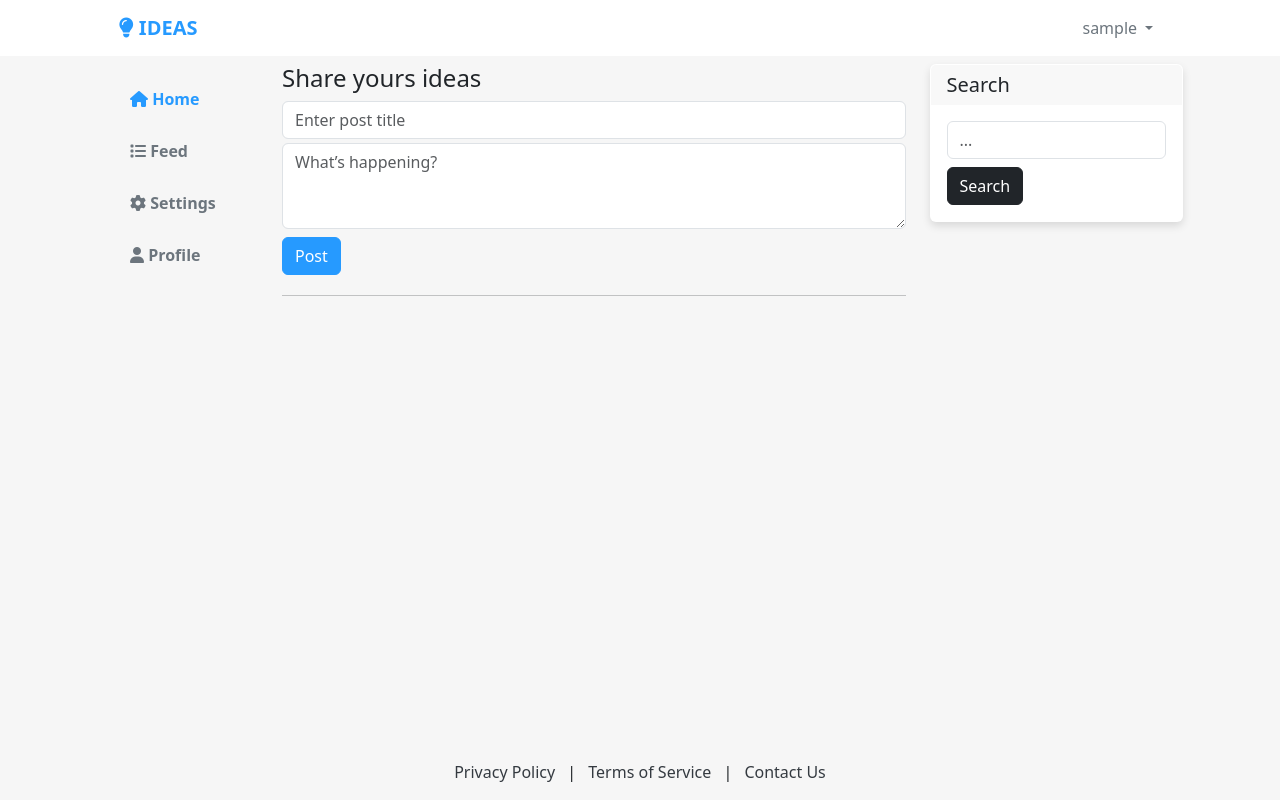
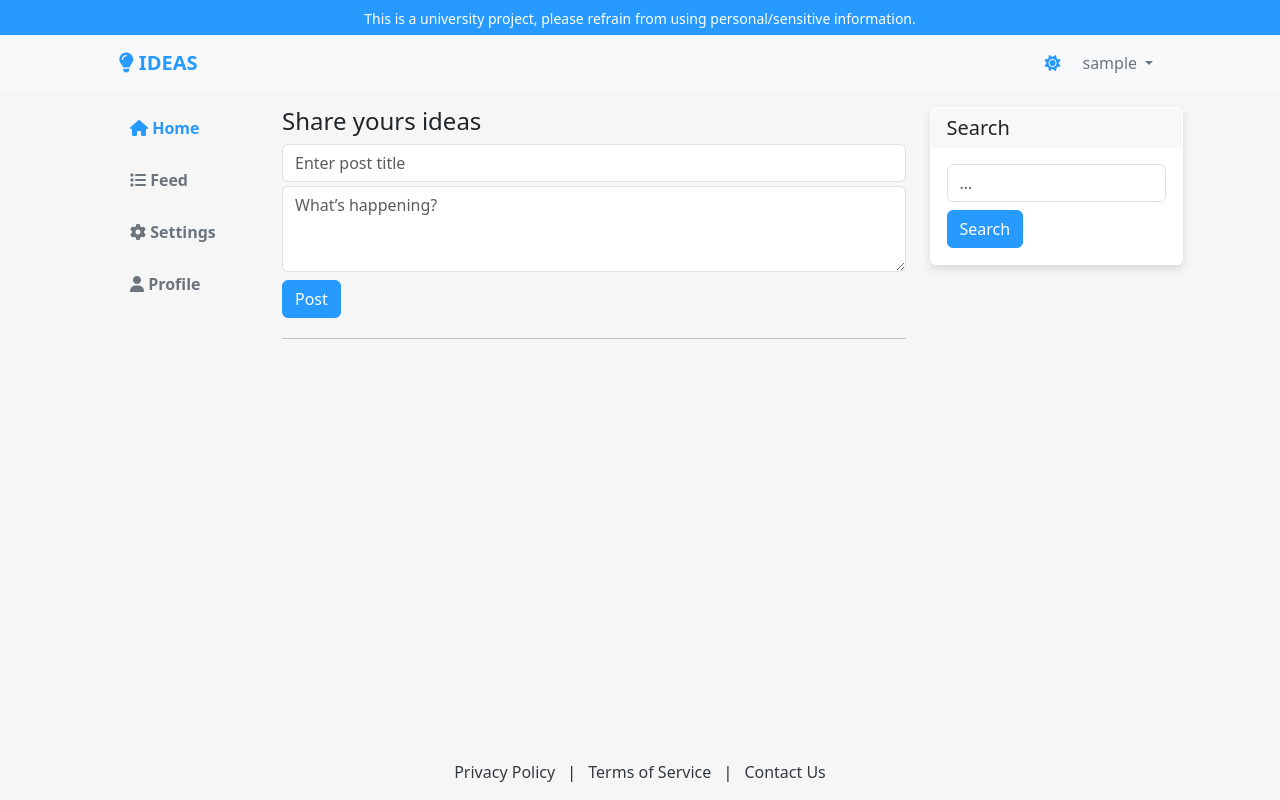
Before and after one commit to NikitaEdin/IdeasSocial, a Flask app: page / in a window 1280 px wide. Run offline with Flask 3, Linux system fonts and the light colour scheme; the visitor is signed in with stand-in values (Sample User, id 1); data comes from the database, SQL or seed files in the repository; data that the repository does not hold is empty; some libraries are stand-ins or nearby versions.

Commit message:
Added dark-theme

```diff
--- a/app/routes.py
+++ b/app/routes.py
@@ -1,5 +1,5 @@
 import humanize
-from flask import render_template, url_for, flash, redirect, request
+from flask import render_template, url_for, flash, redirect, request, session
 from app import app, db
 from app.forms import PostForm
 from app.models import User, Post
@@ -49,8 +49,14 @@ def home():
     for post in posts:
         post.humanized_time = humanize.naturaltime(datetime.utcnow() - post.date_posted)
 
+    # narrow_note = None
+    # if 'visited' not in session:
+    #     session['visited'] = True
+    narrow_note="This is a university project, please refrain from using personal/sensitive information."
+
     return render_template("home.html", title='Home', current_page='home',
-                           posts=posts, form=form, suggested_users=suggested_users)
+                           posts=posts, form=form, suggested_users=suggested_users,
+                           narrow_note=narrow_note)
 
 
 
--- a/app/routes_post.py
+++ b/app/routes_post.py
@@ -87,12 +87,10 @@ def delete_post(post_id):
         flash("You are not authorized to delete this post.", "danger")
         return redirect(url_for("/posts/view_post", post_id=post.id))
 
-
-    # Find and delete all comments associated with this post
+    # Find and delete all comments associated with post
     comments = Comment.query.filter_by(post_id=post.id).all()
     for comment in comments:
         db.session.delete(comment)
-
 
     db.session.delete(post)
     db.session.commit()
@@ -112,8 +110,6 @@ def delete_comment(comment_id):
     flash('The comment has been deleted successfully.', 'success')
     # Redirect back to post
     return redirect(url_for('view_post', post_id=comment.post_id))
-
-
 
 
 @app.route('/like/<int:post_id>', methods=['POST'])
--- a/app/static/main.css
+++ b/app/static/main.css
@@ -4,6 +4,18 @@
     --accent-press-colour: #275F80;
 
     --success-colour: #03BD5B;
+    --danger-colour: #dc3545;
+
+    /* Dark theme */
+    --dark-colour-main: #121212;
+    --dark-colour-secondary: #242427;
+    --dark-colour-light: #1a1e26;
+    --dark-colour-light2: #2f333a;
+    --dark-colour-light3: #535356;
+    --dark-accent-colour: #26a1ff;
+
+
+
 }
 
 /* ///////////////////// Primary Buttons ///////////////////// */
@@ -43,16 +55,15 @@
 
 /* /////////////////// GLOBAL ///////////////////*/
 
-
-
 /* ///////////////////// Footer alignment ///////////////////// */
 html, body {
     height: 100%;
-    margin: 0; /* Remove default margin */
-    background-color: #F6F6F6;
+    margin: 0;
 }
 
-
+body{
+    background-color: #F6F6F6
+}
 
 .content {
     flex: 1; /* Allow the content area to grow */
@@ -62,7 +73,6 @@ html, body {
 .footer a {
     text-decoration: none;
     color: #343a40;
-
 }
 
 .footer a:hover,
@@ -76,7 +86,7 @@ html, body {
 /* Nav Bar  */
 
 .sticky-top {
-    position: fixed;
+    position: sticky;
     top: 0;
     width: 100%;
     z-index: 1000;
@@ -89,7 +99,6 @@ html, body {
 }
 
 .active {
-    color: var(--green-accent) !important;
     font-weight: 600 !important;
 }
 
@@ -127,7 +136,7 @@ html, body {
 
 .sidebar .nav-link {
     font-size: 16px;
-    color: #6c757d; /* Default link color */
+    color: #6c757d;
 }
 
 .sidebar .nav-link i {
@@ -135,11 +144,11 @@ html, body {
 }
 
 .sidebar .nav-link:hover {
-    color: var(--accent-colour); /* Change link color on hover */
+    color: var(--accent-colour);
 }
 
 .nav-link {
-    color: #6c757d; /* Default color, adjust as necessary */
+    color: #6c757d;
     transition: color 0.3s ease;
 }
 
@@ -180,8 +189,8 @@ html, body {
     display: flex;
     align-items: center;
     justify-content: center;
-    color: #333; /* Color of the text */
-    font-size: 1.5em; /* Size of the text */
+    color: #333;
+    font-size: 1.5em;
     text-align: center;
     z-index: 1; /* Ensure it appears above other content */
 }
@@ -254,3 +263,176 @@ html, body {
     border: 4px solid #DC3545;
     padding: 2px;
 }
+
+
+
+
+.narrow-note {
+    background-color: var(--accent-colour);
+    color: white;
+    text-align: center;
+    font-size: 14px;
+    z-index: 1001;
+    padding-top: 0.5rem;
+    padding-bottom: 0;
+    max-height: 35px;
+    font-weight: 500;
+}
+
+#theme-toggle {
+    cursor: pointer;
+    border: none;
+    background-color: transparent;
+    color: var(--accent-colour);
+    border-radius: 50%;
+}
+
+#theme-toggle:hover {
+    background-color: rgba(0, 0, 0, 0.1); /* Slight dark background on hover */
+}
+
+
+
+
+
+
+
+
+/* DARK */
+
+body.dark{
+    background-color: var(--dark-colour-main);
+    color: white;
+}
+
+.navbar-light{
+    background-color: white;
+}
+
+
+
+
+body.dark .card{
+    background-color: var(--dark-colour-light);
+    color: white;
+}
+
+body.dark .nav-link{
+    color: white;
+}
+
+body.dark .bg-body-tertiary {
+    background-color: var(--dark-colour-light) !important;
+}
+
+body.dark .bg-white{
+    background-color: var(--dark-colour-light) !important;
+}
+
+
+body.dark a{
+    color: var(--dark-accent-colour) !important;
+}
+
+body.dark .text-muted {
+    color: white !important;
+}
+
+body.dark .text-muted2 {
+    color: white !important;
+}
+
+body.dark textarea {
+    background-color: var(--dark-colour-light);
+    color:white !important;
+    border-color: var(--dark-colour-light2);
+
+}
+
+body.dark textarea:focus {
+    background-color: var(--dark-colour-light);
+    color:white !important;
+    border-color: var(--dark-colour-light2);
+}
+
+body.dark .form-control::placeholder{
+    color:white !important;
+}
+
+
+body.dark input {
+    background-color: var(--dark-colour-light);
+    color:white;
+    border-color: var(--dark-colour-light2);
+
+}
+
+
+body.dark input:focus {
+    background-color: var(--dark-colour-light);
+    color:white !important;
+    border-color: var(--dark-colour-light2);
+}
+
+body.dark .form-control::placeholder{
+    color: var(--dark-colour-light3) !important;
+}
+
+body.dark .like-button{
+    color: white !important;
+}
+
+
+body.dark .like-theme .text-danger{
+    color: var(--danger-colour) !important;
+}
+
+
+body.dark .pagination {
+    background-color: transparent;
+}
+
+body.dark .page-item .page-link {
+    color: white;
+    background-color: var(--dark-colour-light);
+    border: 1px solid var(--dark-colour-light2);
+}
+
+body.dark .page-item.active .page-link {
+    color: white !important;
+    background-color: var(--dark-accent-colour);
+    border-color: var(--dark-accent-colour);
+}
+
+body.dark .page-item.disabled .page-link {
+    color: var(--dark-accent-colour);
+    background-color: var(--dark-colour-light);
+}
+
+body.dark .dropdown-item{
+    background-color: var(--dark-colour-light);
+    color: white;
+}
+
+body.dark .dropdown-menu.show{
+    background-color: var(--dark-colour-light);
+    border-color: var(--dark-accent-colour);
+}
+
+body.dark tr th{
+    background-color: var(--dark-colour-light2) !important;
+    color: white;
+}
+
+body.dark tr td{
+    background-color: var(--dark-colour-light) !important;
+    color: white;
+}
+
+body.dark .btn-primary{
+    color:white !important;
+}
+
+body.dark .card-body-menu {
+    background-color: var(--dark-colour-light);
+}
--- a/app/templates/admin/admin_dashboard.html
+++ b/app/templates/admin/admin_dashboard.html
@@ -69,7 +69,7 @@
 
       <!-- Recent Activity Section -->
       <div class="card mt-4" style="border: none;">
-        <div class="card-body" style="background-color: #f8f9fa;">
+        <div class="card-body">
             <h5 class="card-title">Recent Activity</h5>
 
             <!-- Recent Posts -->
--- a/app/templates/admin/base_admin.html
+++ b/app/templates/admin/base_admin.html
@@ -9,7 +9,7 @@
         <div class="col-12 col-md-2 mb-3 {% if removeRightMenu %}mt-3{% endif %}">
             <div class="card overflow-hidden"
                 style="border-color: transparent !important; background-color: transparent !important; position: sticky; top: 5rem;">
-                <div class="card-body pt-3 " style="margin-top: -1rem;">
+                <div class="card-body pt-3 card-body-menu" style="margin-top: -1rem;">
                     <ul class="nav nav-link-secondary flex-column fw-bold gap-2">
                         <li class="nav-item mb-1">
                             <a class="nav-link {{ 'accent-color' if current_page == 'dashboard' else '' }}"
--- a/app/templates/auth/login.html
+++ b/app/templates/auth/login.html
@@ -2,7 +2,7 @@
 
 {% block page_content %}
 
-<div class="container d-flex justify-content-center align-items-center" style="height: 80vh;">
+<div class="container d-flex justify-content-center align-items-center" style="height: 80vh;" >
     <div class="border-2 rounded-3 p-3 bg-white shadow" style="max-width: 450px;">
         <div class="right-box">
             <div class="row align-items-center justify-content-center m-2">
@@ -34,7 +34,7 @@
                     <!-- Email -->
                     <div class="mb-3">
                         <label for="email" class="form-label py-0">Email Address:</label>
-                        {{ form.email(class="form-control bg-light fs-6", placeholder="john@smith.com") }}
+                        {{ form.email(class="form-control fs-6",placeholder="john@smith.com") }}
                         {% if form.email.errors %}
                             <div class="text-danger">
                                 {{ form.email.errors[0] }}
@@ -45,7 +45,7 @@
                     <!-- Password -->
                     <div class="mb-3">
                         <label for="password" class="form-label py-0">Password:</label>
-                        {{ form.password(class="form-control bg-light fs-6", placeholder="*********") }}
+                        {{ form.password(class="form-control fs-6", placeholder="*********") }}
                         {% if form.password.errors %}
                             <div class="text-danger">
                                 {{ form.password.errors[0] }}
--- a/app/templates/base_with_menu.html
+++ b/app/templates/base_with_menu.html
@@ -3,13 +3,14 @@
 {% block title %}Page with Menu{% endblock %}
 
 {% block content %}
-<div class="custom-container py-5">
+<div class="custom-container">
+
     <div class="row">
         <!-- Left Sidebar Menu -->
         <div class="col-12 col-md-2 mb-3 {% if removeRightMenu %}mt-3{% endif %}">
             <div class="card overflow-hidden"
                 style="border-color: transparent !important; background-color: transparent !important; position: sticky; top: 5rem;">
-                <div class="card-body pt-3 " style="margin-top: -1rem;">
+                <div class="card-body pt-3 card-body-menu" style="margin-top: -1rem;">
                     <ul class="nav nav-link-secondary flex-column fw-bold gap-2">
                         <li class="nav-item mb-1">
                             <a class="nav-link {{ 'accent-color' if current_page == 'home' else '' }}"
@@ -60,7 +61,7 @@
                     <div class="card-body position-relative">
                         <form action="{{ url_for('search') }}" method="GET">
                             <input placeholder="..." class="form-control w-100" type="text" name="query">
-                            <button class="btn btn-dark mt-2"> Search</button>
+                            <button class="btn btn-primary mt-2"> Search</button>
                         </form>
                     </div>
                 </div>
--- a/app/templates/layout.html
+++ b/app/templates/layout.html
@@ -34,7 +34,7 @@
 
     </style>
 </head>
-<body class="d-flex flex-column min-vh-100">
+<body class="d-flex flex-column" >
 
     <!-- Navigation menu -->
     {% block navigation %}
--- a/app/templates/navigation.html
+++ b/app/templates/navigation.html
@@ -1,4 +1,10 @@
-<nav class="navbar navbar-expand-lg bg-body-tertiary sticky-top navbar-light" style="background-color: white !important;">
+{% if narrow_note %}
+    <div class="narrow-note">
+        <p>{{ narrow_note }}</p>
+    </div>
+{% endif %}
+
+<nav class="navbar navbar-expand-lg bg-body-tertiary sticky-top navbar-light">
     <div class="container-fluid col-10">
         <!-- col-10 col-lg-11 -->
 
@@ -21,6 +27,14 @@
                     <!-- <a class="nav-link" href="#">Item</a> -->
                 </li>
             </ul>
+
+            <!-- Theme toggle button -->
+            <button id="theme-toggle" class="me-2">
+                <i class="fas fa-sun"></i>
+            </button>
+
+
+
 
             <!-- Guest: show register and login buttons  -->
             <div class="navbar-nav">
@@ -61,3 +75,47 @@
         }
     });
 </script>
+
+
+<script>
+    const themeToggle = document.getElementById("theme-toggle");
+    const body = document.body;
+    const navbar = document.querySelector(".navbar");
+
+    const savedTheme = localStorage.getItem("theme");
+
+
+    // Apply the saved theme if exists
+    if (savedTheme === "dark") {
+        body.classList.add("dark");
+        navbar.classList.remove("navbar-light"); // Switch navbar class
+        navbar.classList.add("navbar-dark");
+        themeToggle.innerHTML = '<i class="fas fa-moon"></i>';
+    } else {
+        body.classList.remove("dark");
+        navbar.classList.remove("navbar-dark"); // Switch navbar class
+        navbar.classList.add("navbar-light");
+        themeToggle.innerHTML = '<i class="fas fa-sun"></i>';
+    }
+
+    themeToggle.addEventListener("click", () => {
+        // Toggle "dark" class on body
+        body.classList.toggle("dark");
+        inputs = document.querySelectorAll(".theme-input");
+
+        // Update the navbar class based on theme
+        if (body.classList.contains("dark")) {
+            navbar.classList.remove("navbar-light");
+            navbar.classList.add("navbar-dark");
+            themeToggle.innerHTML = '<i class="fas fa-moon"></i>';
+            localStorage.setItem("theme", "dark");
+        } else {
+            navbar.classList.remove("navbar-dark");
+            navbar.classList.add("navbar-light");
+            themeToggle.innerHTML = '<i class="fas fa-sun"></i>';
+            localStorage.setItem("theme", "light");
+        }
+
+
+    });
+</script>
--- a/app/templates/posts/like_comp.html
+++ b/app/templates/posts/like_comp.html
@@ -1,5 +1,5 @@
 {% if current_user.is_authenticated %}
-<div>
+<div class="like-theme">
     <a href="javascript:void(0);"
        class="fw-light nav-link fs-6 like-button {% if post.is_liked_by_user(current_user) %}text-danger{% endif %}"
        data-post-id="{{ post.id }}"
@@ -10,7 +10,7 @@
 </div>
 
 {% else %}
-<div>
+<div class="like-theme">
     <a href="javascript:void(0);"
        class="fw-light nav-link fs-6 like-button"
        data-post-id="{{ post.id }}"
```
Also changed, not shown: app/templates/auth/register.html (+4 -5 lines), remove_panda.py (added, +9 -0 lines).
